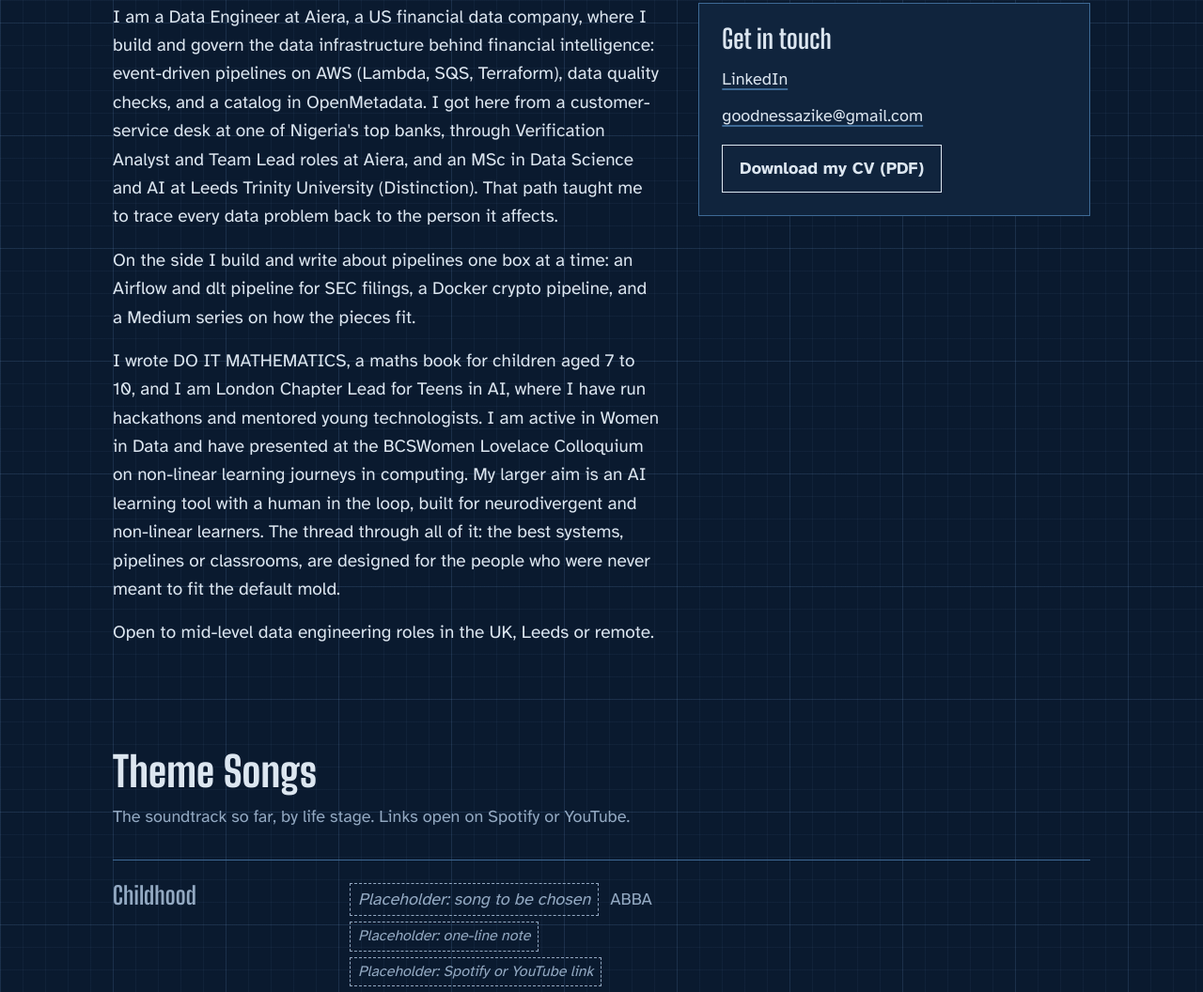
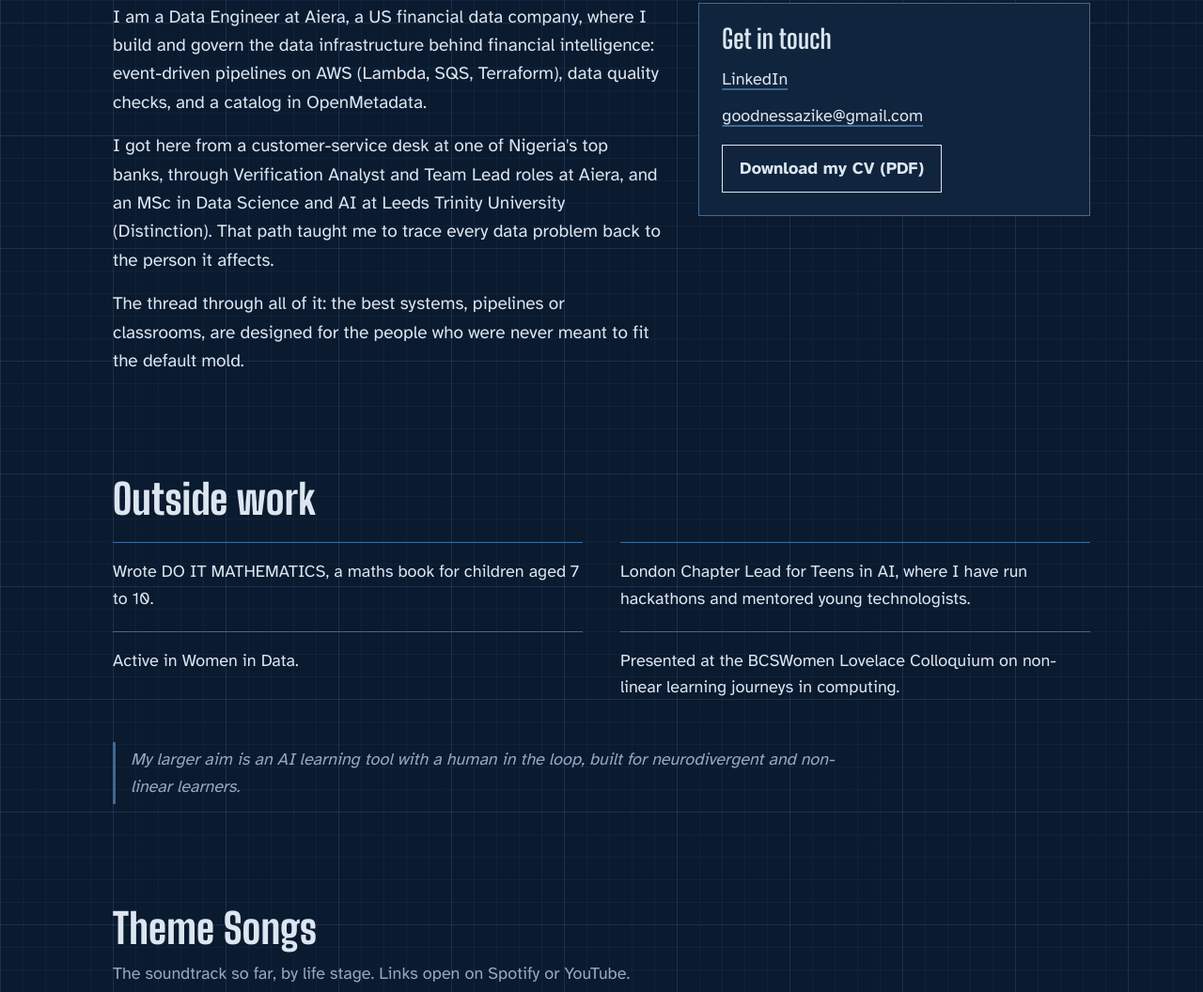
Before and after one commit to GoodnessAzike/goodness-site, an Astro site: page /about in a window 1280 px wide. Shown: the part 336-1392 px from the top of the page at 94% size. Built offline with nearby package versions, Linux system fonts and the light colour scheme; Astro itself is replaced by a stand-in of ours.

Commit message:
Shorten bio and add Outside work section
Co-Authored-By: Claude Opus 5.5 <noreply@anthropic.com>

```diff
--- a/src/data/site.ts
+++ b/src/data/site.ts
@@ -9,11 +9,19 @@ export const site = {
   ],
   // Short bio for the About page. One string per paragraph.
   bio: [
-    'I am a Data Engineer at Aiera, a US financial data company, where I build and govern the data infrastructure behind financial intelligence: event-driven pipelines on AWS (Lambda, SQS, Terraform), data quality checks, and a catalog in OpenMetadata. I got here from a customer-service desk at one of Nigeria\'s top banks, through Verification Analyst and Team Lead roles at Aiera, and an MSc in Data Science and AI at Leeds Trinity University (Distinction). That path taught me to trace every data problem back to the person it affects.',
-    'On the side I build and write about pipelines one box at a time: an Airflow and dlt pipeline for SEC filings, a Docker crypto pipeline, and a Medium series on how the pieces fit.',
-    'I wrote DO IT MATHEMATICS, a maths book for children aged 7 to 10, and I am London Chapter Lead for Teens in AI, where I have run hackathons and mentored young technologists. I am active in Women in Data and have presented at the BCSWomen Lovelace Colloquium on non-linear learning journeys in computing. My larger aim is an AI learning tool with a human in the loop, built for neurodivergent and non-linear learners. The thread through all of it: the best systems, pipelines or classrooms, are designed for the people who were never meant to fit the default mold.',
-    'Open to mid-level data engineering roles in the UK, Leeds or remote.',
+    'I am a Data Engineer at Aiera, a US financial data company, where I build and govern the data infrastructure behind financial intelligence: event-driven pipelines on AWS (Lambda, SQS, Terraform), data quality checks, and a catalog in OpenMetadata.',
+    'I got here from a customer-service desk at one of Nigeria\'s top banks, through Verification Analyst and Team Lead roles at Aiera, and an MSc in Data Science and AI at Leeds Trinity University (Distinction). That path taught me to trace every data problem back to the person it affects.',
+    'The thread through all of it: the best systems, pipelines or classrooms, are designed for the people who were never meant to fit the default mold.',
   ],
+  // About page "Outside work" section. One line each.
+  outsideWork: [
+    'Wrote DO IT MATHEMATICS, a maths book for children aged 7 to 10.',
+    'London Chapter Lead for Teens in AI, where I have run hackathons and mentored young technologists.',
+    'Active in Women in Data.',
+    'Presented at the BCSWomen Lovelace Colloquium on non-linear learning journeys in computing.',
+  ],
+  // Shown under the Outside work list
+  aim: 'My larger aim is an AI learning tool with a human in the loop, built for neurodivergent and non-linear learners.',
   linkedin: 'https://www.linkedin.com/in/goodnessazike/',
   email: 'goodnessazike@gmail.com',
   medium: '', // TODO: your Medium profile link
--- a/src/pages/about.astro
+++ b/src/pages/about.astro
@@ -31,6 +31,16 @@ import { themeSongs } from '../data/songs';
       <a class="button cv" href={site.cv} download>Download my CV (PDF)</a>
     </section>
   </div>
+
+  {site.outsideWork.length > 0 && (
+    <section class="outside" aria-labelledby="outside-title">
+      <h2 id="outside-title">Outside work</h2>
+      <ul>
+        {site.outsideWork.map((item) => <li>{item}</li>)}
+      </ul>
+      {site.aim && <p class="aim">{site.aim}</p>}
+    </section>
+  )}
 
   <section class="songs" aria-labelledby="songs-title">
     <div class="songs-head">
@@ -81,6 +91,15 @@ import { themeSongs } from '../data/songs';
   .contact ul { list-style: none; margin: 0; padding: 0; display: grid; gap: 10px; }
   .contact a:not(.button) { overflow-wrap: anywhere; }
 
+  .outside { margin-top: clamp(64px, 10vw, 112px); display: grid; gap: 24px; }
+  .outside ul {
+    list-style: none; margin: 0; padding: 0;
+    display: grid; gap: 0 40px;
+    grid-template-columns: repeat(auto-fill, minmax(min(100%, 400px), 1fr));
+  }
+  .outside li { border-top: 1px solid var(--line); padding: 16px 0 20px; }
+  .aim { border-left: 3px solid var(--line); padding: 4px 0 4px 16px; color: var(--muted); font-style: italic; }
+
   .songs { margin-top: clamp(64px, 10vw, 112px); }
   .songs-head { display: grid; gap: 12px; margin-bottom: 32px; }
   .songs-head p { color: var(--muted); }
```
